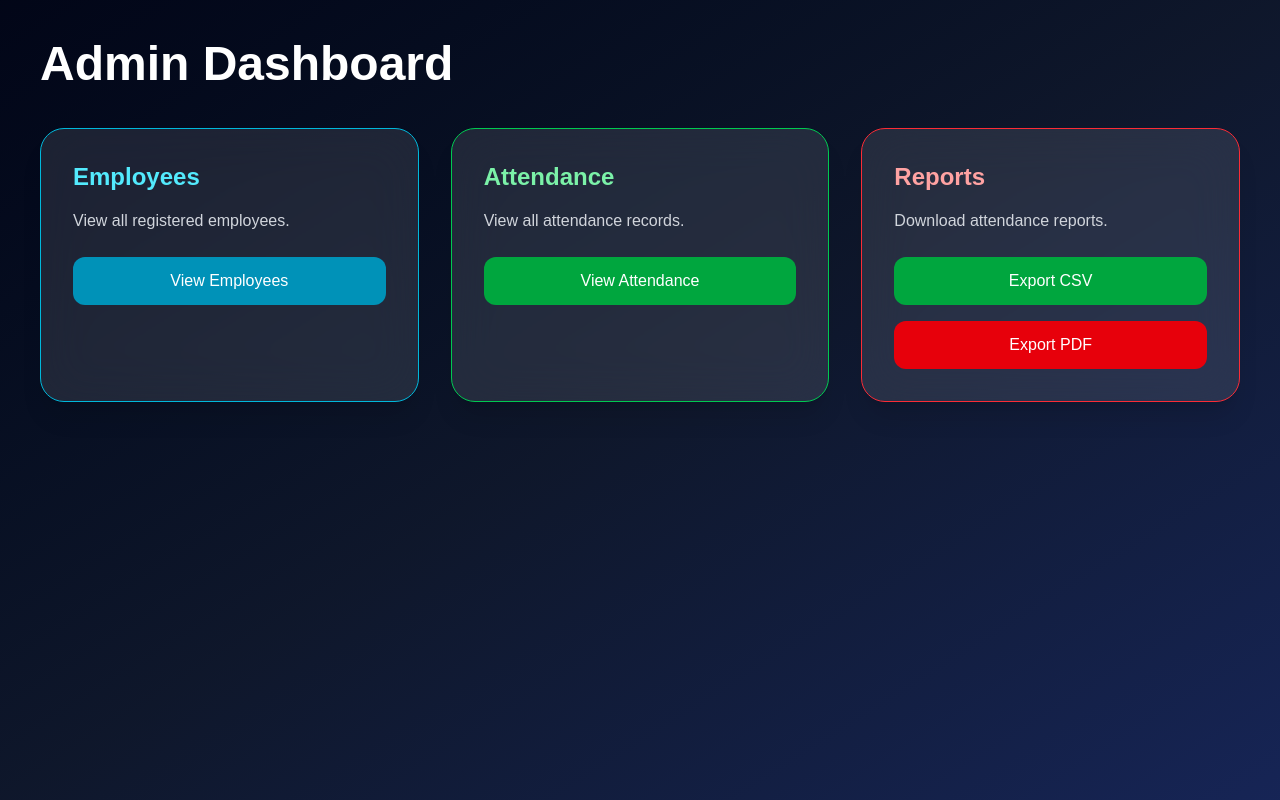
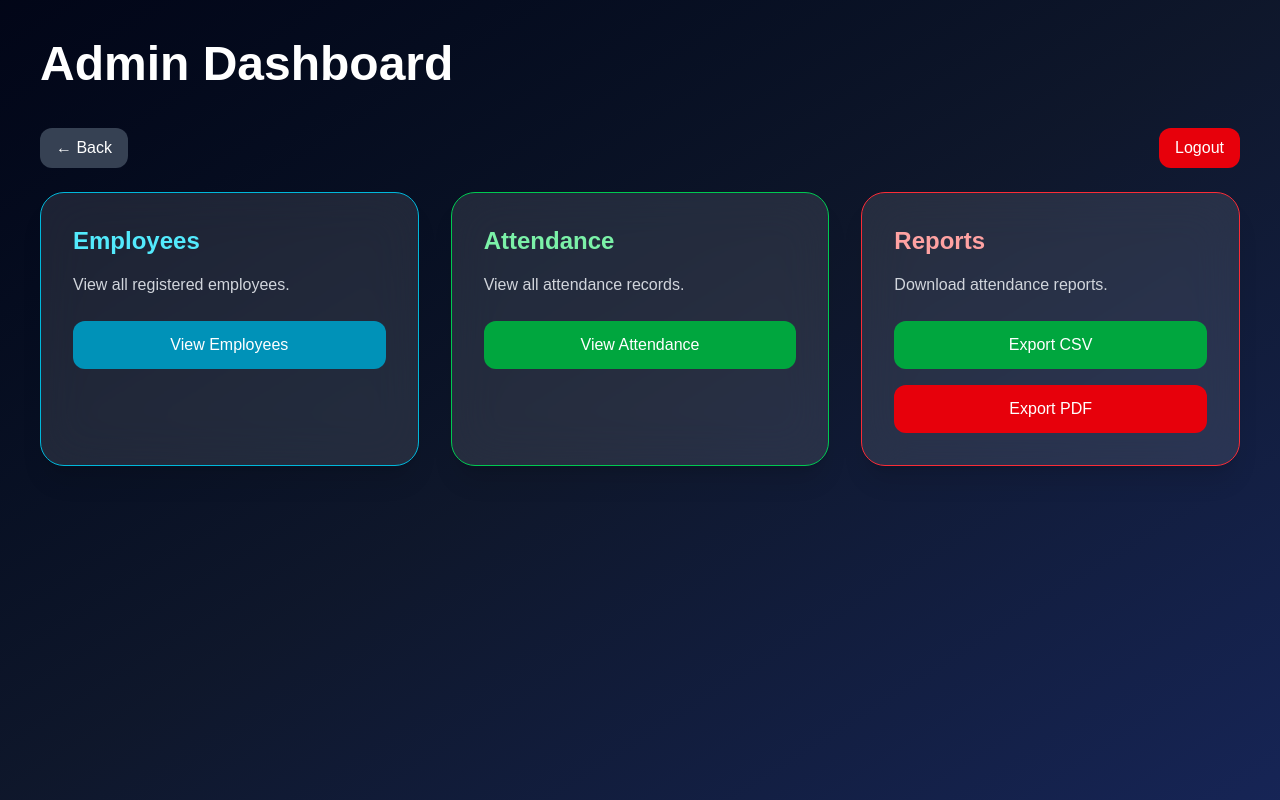
Before and after one commit to JaiAkash-CodesIO/employee-attendance-system, a Next.js app in the folder frontend/: page /admin/dashboard in a window 1280 px wide. Built offline with nearby package versions, Linux system fonts and the light colour scheme.

Commit message:
add logout and back navigation

```diff
--- a/frontend/app/admin/dashboard/page.tsx
+++ b/frontend/app/admin/dashboard/page.tsx
@@ -1,16 +1,43 @@
 "use client";
 
+import { useEffect, useState } from "react";
 import { useRouter } from "next/navigation";
+
+
 
 export default function AdminDashboard() {
   const router = useRouter();
+function logout() {
+  localStorage.removeItem("employeeId");
+  router.push("/login");
+}
 
+function goBack() {
+  router.back();
+}
   return (
     <main className="min-h-screen bg-gradient-to-br from-slate-950 via-slate-900 to-blue-950 p-10">
 
       <h1 className="text-5xl font-bold text-white mb-10">
         Admin Dashboard
       </h1>
+      <div className="flex justify-between mb-6">
+
+  <button
+    onClick={goBack}
+    className="rounded-xl bg-gray-700 px-4 py-2 text-white hover:bg-gray-800"
+  >
+    ← Back
+  </button>
+
+  <button
+    onClick={logout}
+    className="rounded-xl bg-red-600 px-4 py-2 text-white hover:bg-red-700"
+  >
+    Logout
+  </button>
+
+</div>
 
       <div className="grid grid-cols-3 gap-8">
 
--- a/frontend/app/dashboard/page.tsx
+++ b/frontend/app/dashboard/page.tsx
@@ -1,7 +1,9 @@
 "use client";
 import { useEffect, useState } from "react";
+import { useRouter } from "next/navigation";
 
 export default function Dashboard() {
+  const router = useRouter();
   const [status, setStatus] = useState("Not Punched In");
   const [records, setRecords] = useState<any[]>([]);
   const [employeeId, setEmployeeId] = useState("");
@@ -94,11 +96,37 @@ export default function Dashboard() {
       loadEmployee();
     }
   }, [employeeId]);
+  function logout() {
+  localStorage.removeItem("employeeId");
+  router.push("/login");
+}
+
+function goBack() {
+  router.back();
+}
+
 
   return (
     <main className="min-h-screen bg-gradient-to-br from-slate-950 via-slate-900 to-blue-950 text-white p-10">
 
       <div className="max-w-7xl mx-auto">
+        <div className="flex justify-between mb-6">
+
+  <button
+    onClick={goBack}
+    className="rounded-xl bg-gray-700 px-4 py-2 text-white hover:bg-gray-800"
+  >
+    ← Back
+  </button>
+
+  <button
+    onClick={logout}
+    className="rounded-xl bg-red-600 px-4 py-2 text-white hover:bg-red-700"
+  >
+    Logout
+  </button>
+
+</div>
 
         <div className="flex flex-col md:flex-row md:items-center md:justify-between mb-10">
 
```
